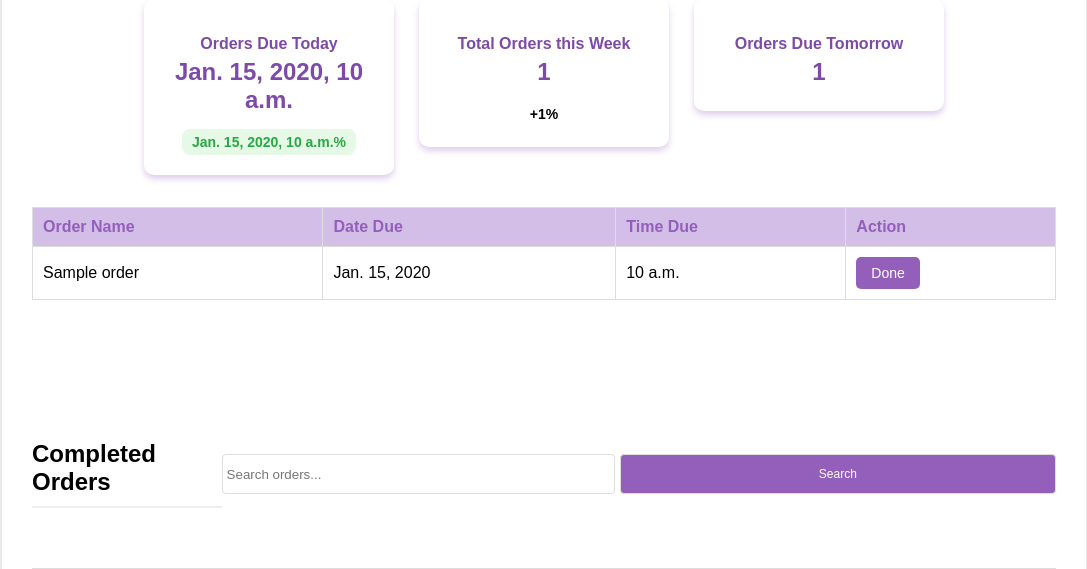
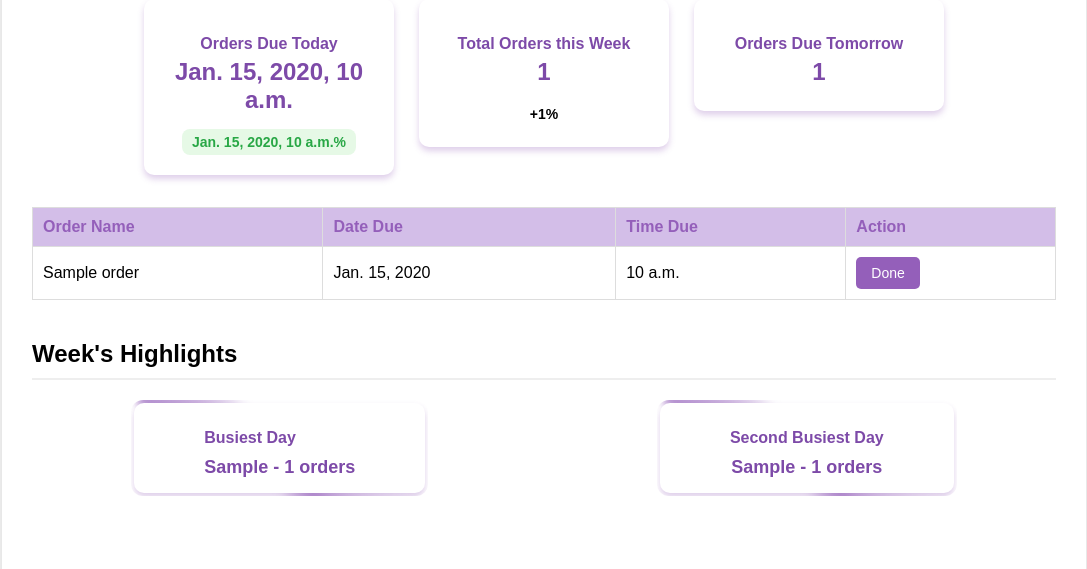
Before and after one commit to Andy3643/ordermanagement, a Django app: template orders/templates/orders/order_list.html in a window 1280 px wide. Shown: the part 578-1147 px from the top of the page, without its empty margins (96-1183 px from the left). Run offline with Django 4.2, Linux system fonts and the light colour scheme; tables that the repository leaves empty hold one stand-in row (values such as "Sample post"); the template is opened without the code that fills it: values that come from a table or form of the project are taken from there, most other values are stand-ins (such as "Sample title", 1, 10 or a date in 2020).

Commit message:
Add week's highlights section

```diff
--- a/orders/templates/orders/order_list.html
+++ b/orders/templates/orders/order_list.html
@@ -337,6 +337,114 @@
     color: #dc3545;
 }
 
+
+
+/* busiest day of the week section */
+
+.busiest-days-section {
+    margin-top: 40px;
+}
+
+.busiest-days-row {
+    display: flex;
+    justify-content: space-around; /* center horizontally */
+    gap: 30px; /* space between cards */
+    flex-wrap: wrap; /* allow to wrap on small screens */
+}
+
+.busiest-days-row .box-holder {
+    flex: 1 1 250px; /* grow, shrink, base width */
+    max-width: 100%;
+    background: white;
+    padding: 10px 70px;
+    border-radius: 10px;
+    box-shadow: 0 4px 6px rgba(148, 95, 186, 0.3);
+    text-align: center;
+    transition: transform 0.3s ease;
+}
+
+.busiest-days-row .box-holder:hover {
+    transform: scale(1.05);
+}
+
+.busiest-days-row h3 {
+    color: #7D4AA8;
+    margin-bottom: 10px;
+}
+
+.busiest-days-row p {
+    color: #7D4AA8;
+    font-size: 18px;
+    font-weight: bold;
+}
+
+
+/* glowing border on cards */
+/* Outer glow wrapper */
+.glow-border {
+    position: relative;
+    display: inline-block;
+    border-radius: 12px;
+    padding: 3px; /* Border thickness */
+    overflow: hidden;
+}
+
+/* Animated gradient pseudo-element */
+.glow-border::before {
+    content: "";
+    position: absolute;
+    inset: 0;
+   background: conic-gradient(
+    from 0deg,
+    transparent 0%,
+    transparent 20%,
+    rgba(148, 95, 186, 0.7) 30%,
+    transparent 40%,
+    transparent 60%,
+    rgba(148, 95, 186, 0.7) 70%,
+    transparent 80%,
+    transparent 100%
+);
+animation: spinBorder 6s linear infinite;
+    z-index: 0;
+    border-radius: 12px;
+    filter: blur(4px); /* 💡 This makes it glow! */
+}
+
+/* Inner content stays still */
+.inner-card {
+    position: relative;
+    background: white;
+    border-radius: 10px;
+    padding: 20px;
+    box-shadow: 0 4px 6px rgba(148, 95, 186, 0.3);
+    text-align: left;
+    z-index: 1;
+}
+
+.inner-card h3 {
+    color: #7D4AA8;
+    margin-bottom: 10px;
+    text-align: left;
+}
+
+.inner-card p {
+    color: #7D4AA8;
+    font-size: 18px;
+    font-weight: bold;
+}
+
+@keyframes spinBorder {
+    from {
+        transform: rotate(0turn);
+    }
+    to {
+        transform: rotate(1turn);
+    }
+}
+
+
+
 /* Responsive Design */
 @media screen and (max-width: 768px) {
     .form-container {
@@ -476,6 +584,40 @@
     {% endfor %}
 </table>
 
+   <!-- Display the bussiest day of the week -->
+<div class="busiest-days-section">
+    <h2>Week's Highlights</h2>
+
+    <div class="busiest-days-row">
+        {% if busiest_day %}
+            <div class="glow-border">
+                <div class="box-holder inner-card">
+                    <h3>Busiest Day</h3>
+                    <p>{{ busiest_day }} - {{ busiest_day_count }} orders</p>
+                </div>
+            </div>
+        {% endif %}
+
+        {% if second_busiest_day %}
+            <div class="glow-border">
+                <div class="box-holder inner-card">
+                    <h3>Second Busiest Day</h3>
+                    <p>{{ second_busiest_day }} - {{ second_busiest_day_count }} orders</p>
+                </div>
+            </div>
+        {% endif %}
+    </div>
+
+    {% if not busiest_day %}
+        <p>No orders this week.</p>
+    {% endif %}
+</div>
+
+
+
+
+
+
 <div class="completed_orders">
     <h2>Completed Orders</h2>
 
```
Also changed, not shown: orders/views.py (+41 -0 lines).
